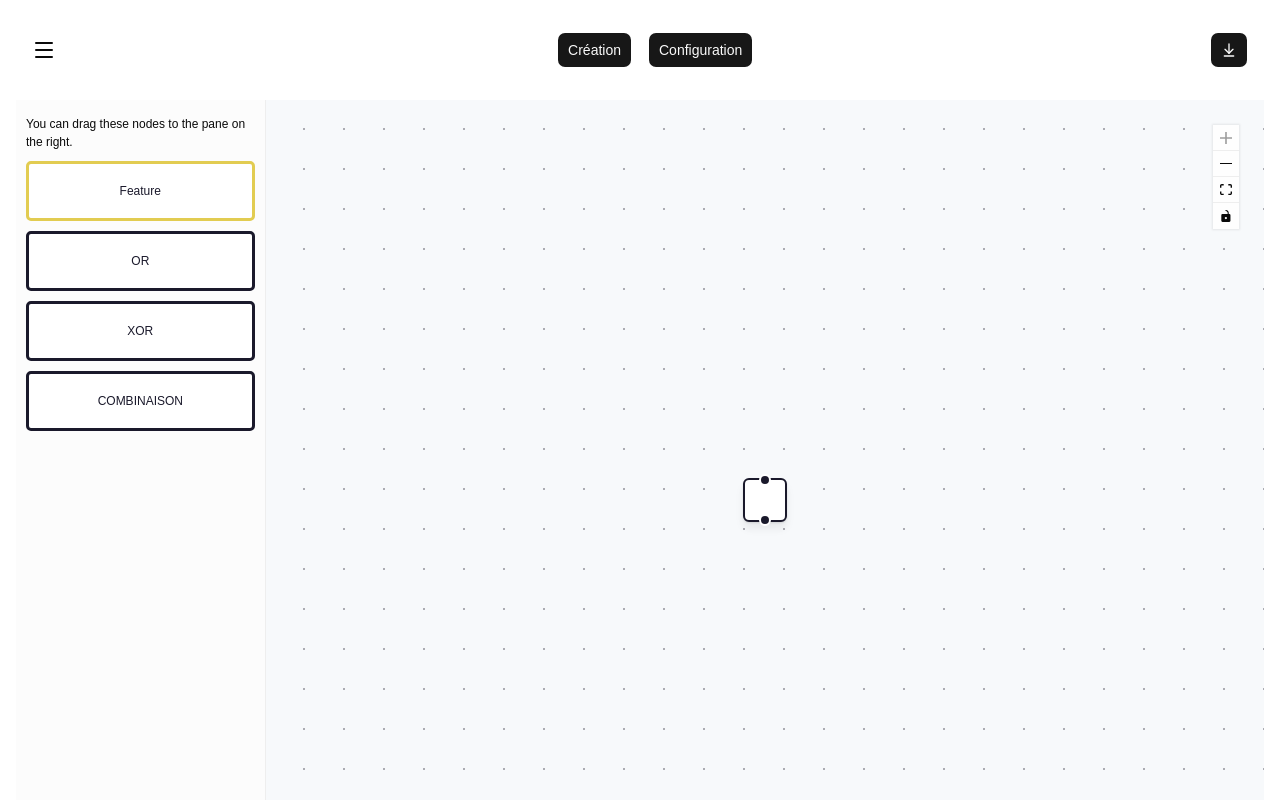
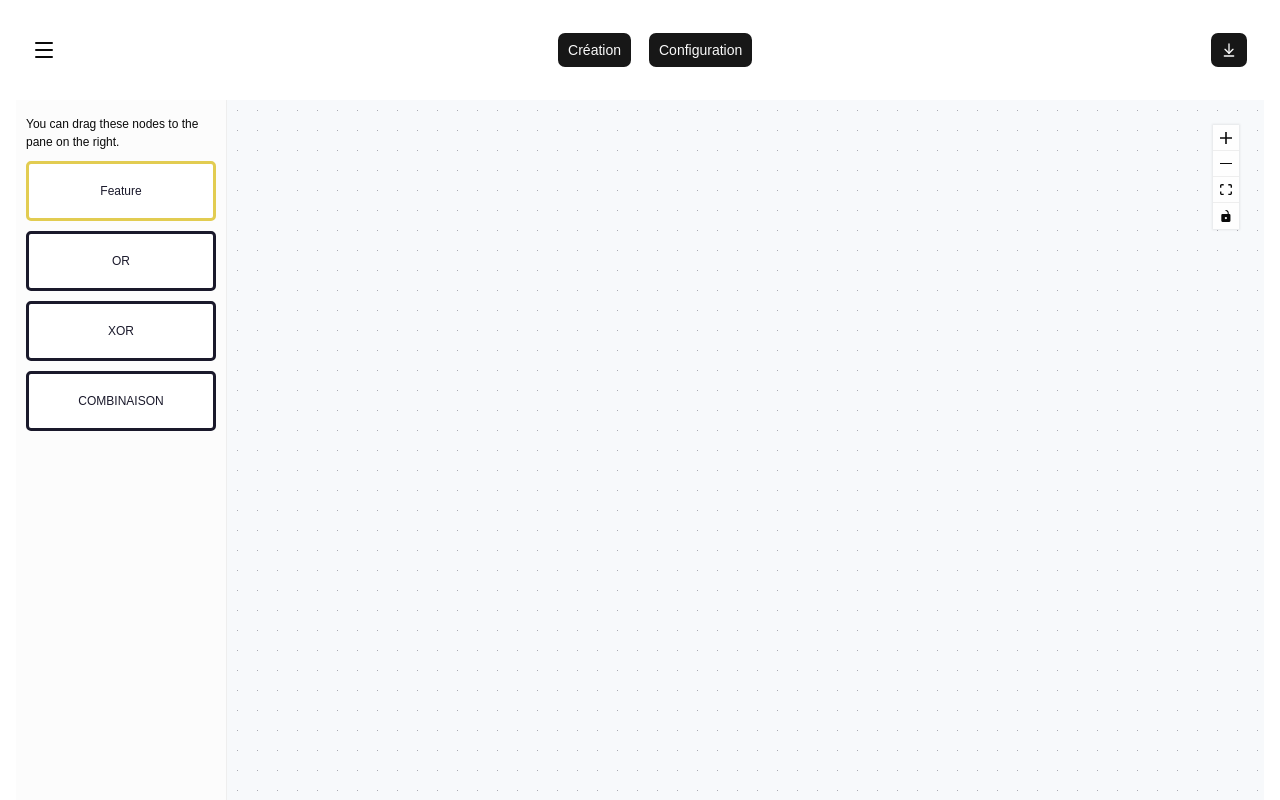
Before and after one commit to ayluc/projet-feature-model, a React app in the folder frontend/: page / in a window 1280 px wide. Built offline with nearby package versions, Linux system fonts and the light colour scheme; the HTML template or start-up script is replaced by a standard one.

Commit message:
Affichage du popup fonctionnel

```diff
--- a/frontend/src/App.css
+++ b/frontend/src/App.css
@@ -17,25 +17,26 @@ body {
 #app {
   width: 100vw;
   height: 100vh;
-  overflow: hidden; /* ajouter */
+  overflow: hidden;
 }
 
 .dndflow {
   display: flex;
   flex-direction: column;
   height: 100vh;
-  overflow: hidden; /* déjà présent ✓ */
+  overflow: hidden;
 }
 
 .dndflow .reactflow-wrapper {
   flex-grow: 1;
+  width: 100%;
   height: 100%;
   min-height: 0;
-  overflow: hidden; /* déjà présent ✓ */
-  max-height: 100%; /* ajouter */
+  max-height: 100%;
+  position: relative;
 }
 
-/* Empêcher le scroll dans la sidebar aussi */
+
 .dndflow aside {
   border-right: 1px solid #eee;
   padding: 15px 10px;
--- a/frontend/src/App.jsx
+++ b/frontend/src/App.jsx
@@ -30,14 +30,7 @@ const nodeTypes = {
   combinaison: NodeCombinaison
 };
 
-const initialNodes = [
-  {
-    id: '1',
-    type: 'feature',
-    data: { value: 123 },
-    position: { x: 250, y: 5 },
-  },
-];
+const initialNodes = [];
 
 let id = 0;
 const getId = () => `dndnode_${id++}`;
@@ -47,27 +40,29 @@ const DnDFlow = () => {
   const [nodes, setNodes, onNodesChange] = useNodesState(initialNodes);
   const [edges, setEdges, onEdgesChange] = useEdgesState([]);
   const [menu, setMenu] = useState(null);
+  const [popup, setPopup] = useState(null);
   const { screenToFlowPosition } = useReactFlow();
   const [type] = useDnD();
-  const ref = useRef(null);
+  const isDragging = useRef(false); // 👈 ajout
 
-  const onConnect = useCallback((params) => setEdges((eds) => addEdge(params, eds)), []);
+  const onConnect = useCallback(
+    (params) => setEdges((eds) => addEdge(params, eds)),
+    []
+  );
 
   const onDragOver = useCallback((event) => {
     event.preventDefault();
     event.dataTransfer.dropEffect = 'move';
   }, []);
 
-  const OFFSET = 10; // pixels d'écart
+  const OFFSET = 10;
 
   const onNodeContextMenu = useCallback(
     (event, node) => {
       event.preventDefault();
-
-      const pane = ref.current.getBoundingClientRect();
+      const pane = reactFlowWrapper.current.getBoundingClientRect();
       const x = event.clientX - pane.left + OFFSET;
       const y = event.clientY - pane.top + OFFSET;
-
       setMenu({
         id: node.id,
         top: y < pane.height - 200 ? y : undefined,
@@ -76,27 +71,32 @@ const DnDFlow = () => {
         bottom: y >= pane.height - 200 ? pane.height - y : undefined,
       });
     },
-    [setMenu],
+    [setMenu]
   );
-  // Close the context menu if it's open whenever the window is clicked.
-  const onPaneClick = useCallback(() => setMenu(null), [setMenu]);
+
+  const onPaneClick = useCallback(() => {
+    if (isDragging.current) {
+      isDragging.current = false;
+      return;
+    }
+
+    // Ne ferme pas le popup si on vient juste de drag
+    if (popup) return;
+
+    setMenu(null);
+  }, [popup]);
+
 
   const onDrop = useCallback(
   (event) => {
     event.preventDefault();
+    if (!type) return;
 
-      // check if the dropped element is valid
-      if (!type) {
-        return;
-      }
-
-      // project was renamed to screenToFlowPosition
-      // and you don't need to subtract the reactFlowBounds.left/top anymore
-      // details: https://reactflow.dev/whats-new/2023-11-10
     const position = screenToFlowPosition({
       x: event.clientX,
       y: event.clientY,
     });
+
     const newNode = {
       id: getId(),
       type,
@@ -105,17 +105,10 @@ const DnDFlow = () => {
     };
 
     setNodes((nds) => nds.concat(newNode));
+    setPopup({ node: newNode });
   },
-    [screenToFlowPosition, type],
+  [screenToFlowPosition, type]
 );
-
-  const onDragStart = (event, nodeType) => {
-    setType(nodeType);
-    event.dataTransfer.setData('text/plain', nodeType);
-    event.dataTransfer.effectAllowed = 'move';
-  };
-
-
 
   return (
     <>
@@ -125,7 +118,6 @@ const DnDFlow = () => {
           <Sidebar />
           <div className="reactflow-wrapper" ref={reactFlowWrapper}>
             <ReactFlow
-              ref={ref}
               nodes={nodes}
               edges={edges}
               nodeTypes={nodeTypes}
@@ -133,7 +125,6 @@ const DnDFlow = () => {
               onEdgesChange={onEdgesChange}
               onConnect={onConnect}
               onDrop={onDrop}
-              onDragStart={onDragStart}
               onDragOver={onDragOver}
               onPaneClick={onPaneClick}
               onNodeContextMenu={onNodeContextMenu}
@@ -143,11 +134,40 @@ const DnDFlow = () => {
               <Background />
               {menu && <ContextMenu onClick={onPaneClick} {...menu} />}
             </ReactFlow>
+
+            {popup && (
+              <div
+                style={{
+                  position: 'absolute',
+                  top: '50%',
+                  left: '50%',
+                  transform: 'translate(-50%, -50%)',
+                  background: 'white',
+                  border: '1px solid #ddd',
+                  borderRadius: 8,
+                  padding: 16,
+                  zIndex: 1000,
+                  boxShadow: '0 4px 16px rgba(0,0,0,0.2)',
+                }}
+              >
+                <strong>{popup.node.data.label}</strong>
+                <input type="text" id="nodeName" required name="Nom du noeud" placeholder="Nom du noeud" />
+                <div>
+                  <div>
+                  <input type="radio" id="isMandatory" name="isMandatory" value="true"/>
+                  <label htmlFor="isMandatory">Obligatoire</label>
                   </div>
-
+                  <div>
+                  <input type="radio" id="isOptional" name="isMandatory" value="false" />
+                  <label htmlFor="isOptional">Optionnel</label>
                   </div>
                 </div>
-
+                <button onClick={() => setPopup(null)}>✕ Fermer</button>
+              </div>
+            )}
+          </div>
+        </div>
+      </div>
     </>
   );
 };
```
Lines whose indentation alone changed are shown as unchanged.
